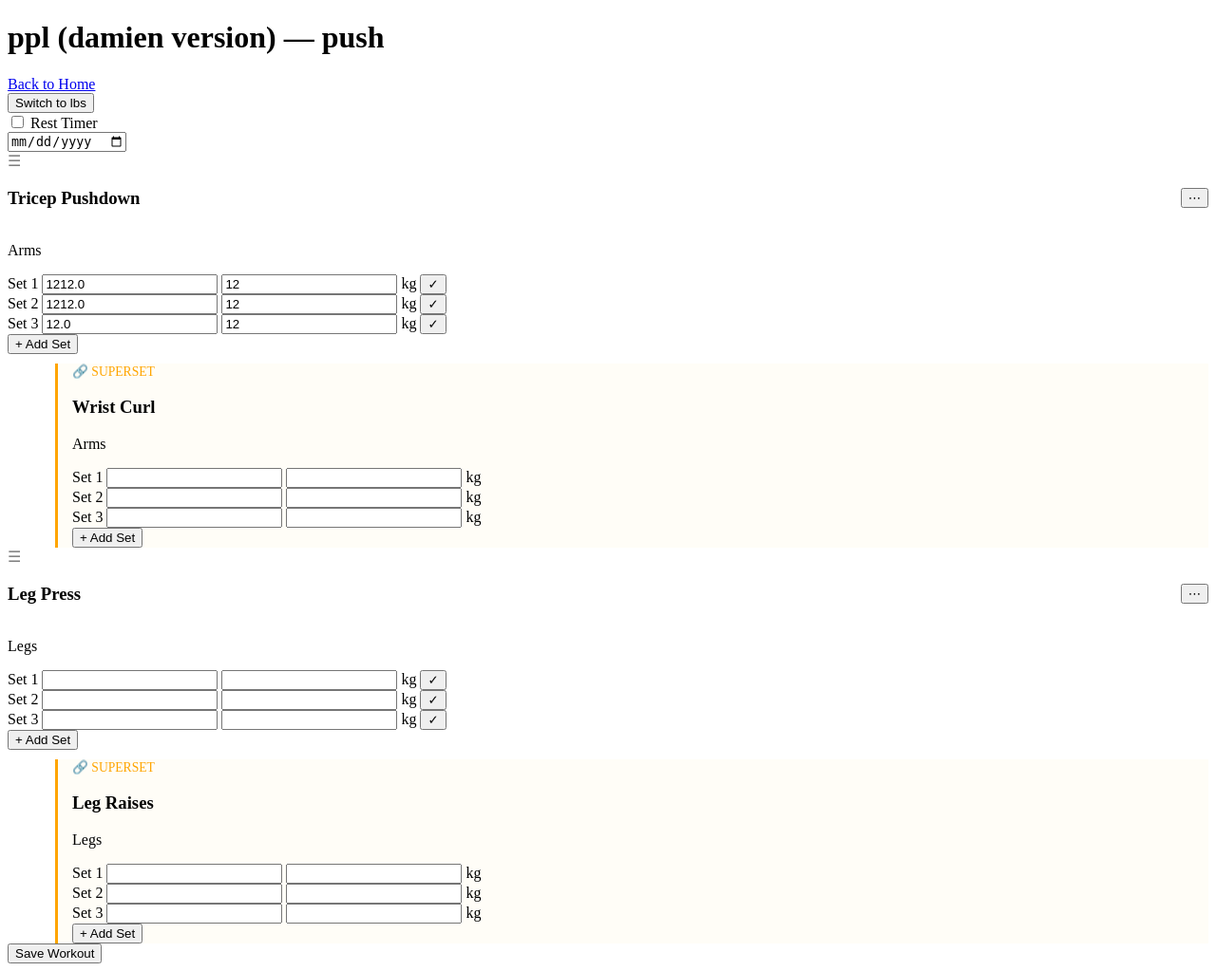
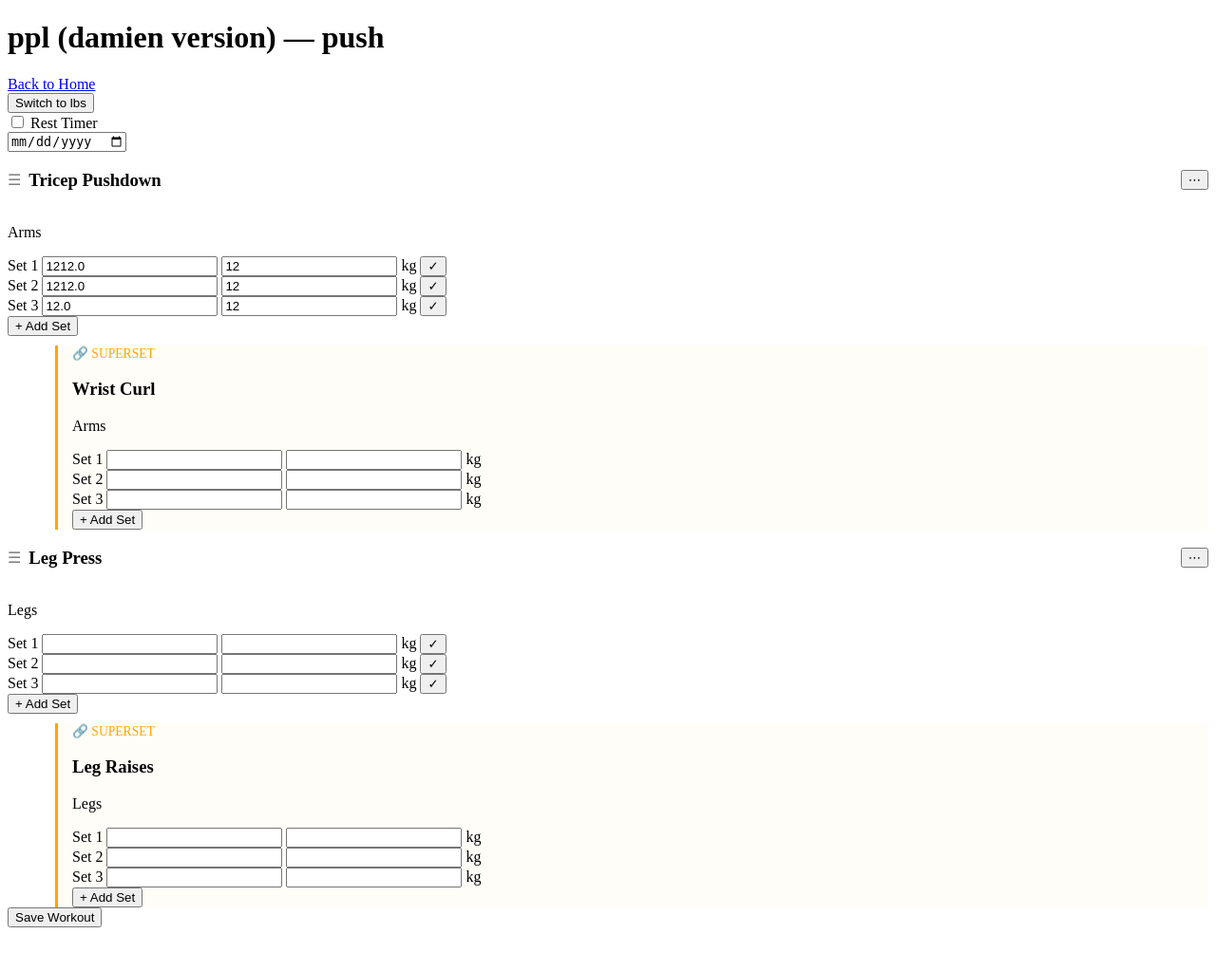
Before and after one commit to damienlhp/liftlog, a Flask app: page /log/1/1 in a window 1280 px wide. Shown: the whole page at 95% size. After the commit the page ends 977 px from the top, so only its background shows below. Run offline with Flask 3, Linux system fonts and the light colour scheme; data comes from the database, SQL or seed files in the repository; both versions use the stored data as it was after the commit.

Commit message:
change the position of the drag-and-drop reordering icon

```diff
--- a/templates/log_day.html
+++ b/templates/log_day.html
@@ -39,13 +39,12 @@
         <div id="sortable-exercises" data-split-id="{{ split.id }}">
         {% for exercise in exercises %}
             {% if exercise.id not in supersets.values() %}
-            <div id="exercise-block-{{ exercise.id }}" data-split-exercise-id="{{ exercise.split_exercise_id }}" styl="cursor:grab;">
-                <span class="drag-handle" style="color:gray; cursor:grab;">☰</span>
-
-                <div style="display:flex; justify-content:space-between; align-items:center;">
-                    <h3>{{ exercise.name }}</h3>
-                    <button type="button" onclick="openMenu({{ exercise.id }}, '{{ exercise.name }}', {{ exercise.split_exercise_id }}, {{ all_exercise_ids | tojson }})">⋯</button>
-                </div>
+            <div id="exercise-block-{{ exercise.id }}" data-split-exercise-id="{{ exercise.split_exercise_id }}">
+                            <div style="display:flex; justify-content:space-between; align-items:center;">
+                                <span class="drag-handle" style="color:gray; cursor:grab; margin-right:8px;">☰</span>
+                                <h3 style="flex:1;">{{ exercise.name }}</h3>
+                                <button type="button" onclick="openMenu({{ exercise.id }}, '{{ exercise.name }}', {{ exercise.split_exercise_id }}, {{ all_exercise_ids | tojson }})">⋯</button>
+                            </div>
                 <p>{{ exercise.muscle_group }}</p>
 
                 <div id="sets-{{ exercise.id }}">
```
Also changed, not shown: liftlog.db.
